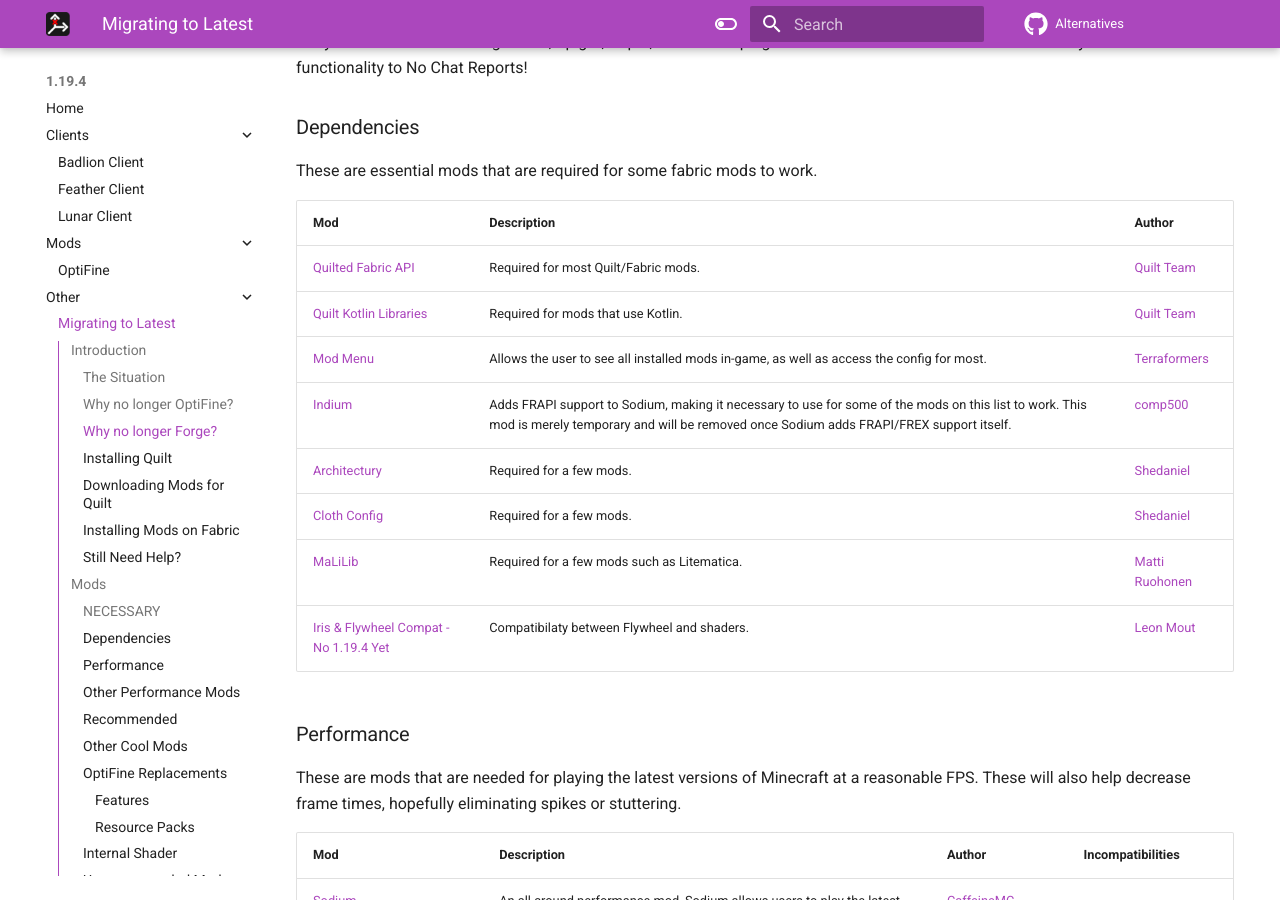
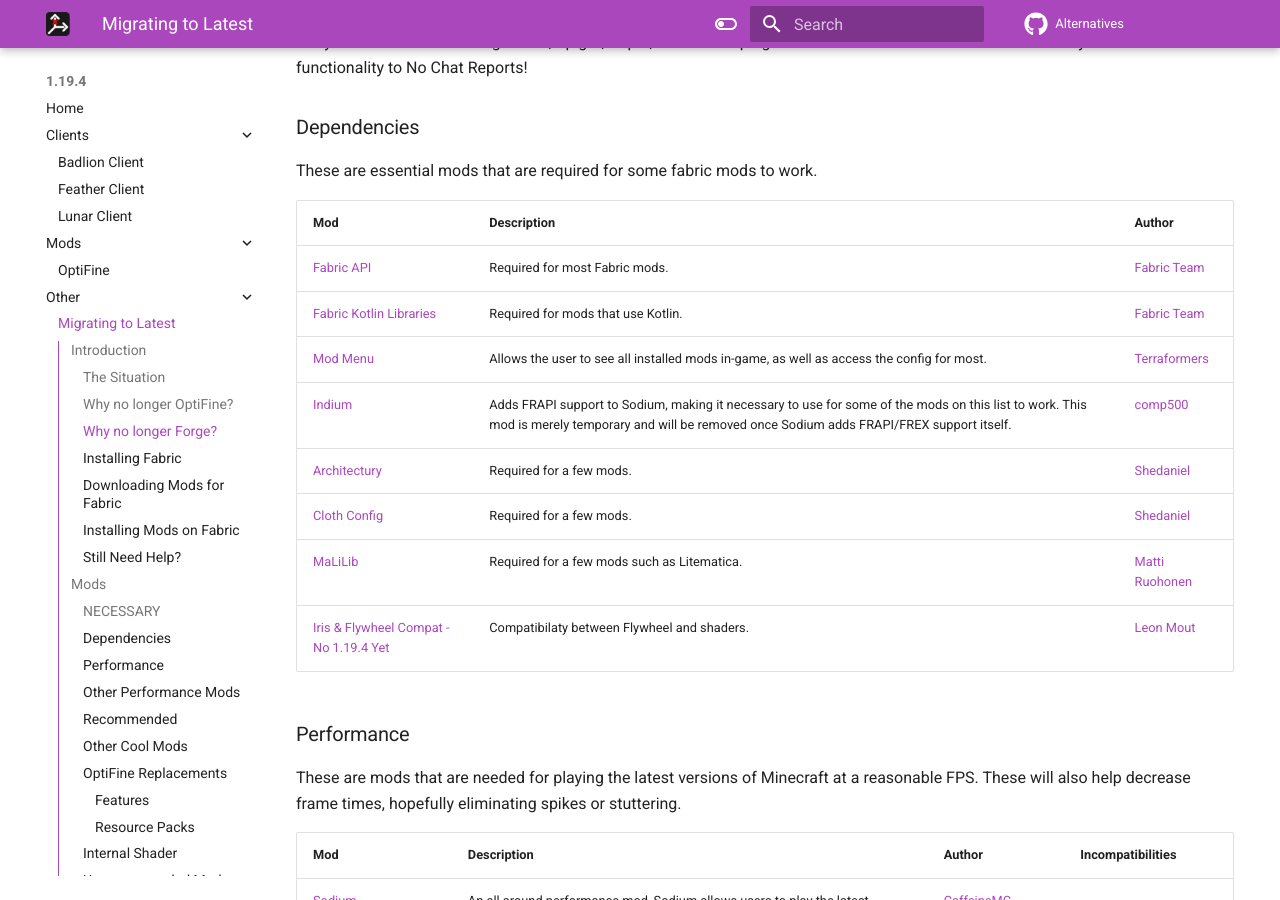
Before and after one commit to MicrocontrollersDev/Alternatives, an MkDocs documentation site: the page built from docs/latest/migrating.md, in a window 1280 px wide and 900 px high, scrolled down 890 px. Built offline with MkDocs 1.6.1 and Material for MkDocs 9.7.7, drawn with Linux system fonts in a browser that asks for light colours; comment, search, counter and statistics services are not loaded; some of the changed text lies outside the part shown.

Commit message:
remove quilt support

```diff
--- a/docs/latest/migrating.md
+++ b/docs/latest/migrating.md
@@ -20,9 +20,9 @@
 
     ### Why no longer Forge?
 
-    Forge has always been less than ideal for performance due to its large overhead for server-sided modding, which is not necessary for users wishing for a vanilla compatible experience. Fabric on the other hand is extremely lightweight and is practically identical to vanilla. It's also considered to be much easier to make mods for and is being used as the stepping stone for [Quilt](https://quiltmc.org/faq), an in-progress mod loader which will provide many more benefits to modders and users alike, which we will use in this guide instead of Fabric.
+    Forge has always been less than ideal for performance due to its large overhead for server-sided modding, which is not necessary for users wishing for a vanilla compatible experience. Fabric on the other hand is extremely lightweight and is practically identical to vanilla. It's also considered to be much easier to make mods for.
 
-    ### Installing Quilt
+    ### Installing Fabric
 
     Due to many issues with the official Minecraft launcher, we will not be using it. We will be using Prism Launcher instead, which is a much improved launcher that has many more features than the official Minecraft launcher and is made with mods in mind.
 
@@ -39,11 +39,11 @@
 
     Once this is completed, you can exit back to the main Prism Launcher menu. Click on the button at the top left that says "Add Instance". Name it whatever you want and giving a group for it is optional, but I do not recommend giving a group name until you need to better organize your instances.
 
-    Under the `Version` selector, find 1.19.3 and select it. Then in the `Mod Loader` tab directly underneath, choose Quilt. It will automatically choose the latest version of Quilt for 1.19.3 for you. Simply click "OK" to proceed. You should now be back on the main Prism page.
+    Under the `Version` selector, find 1.19.4 and select it. Then in the `Mod Loader` tab directly underneath, choose Fabric. It will automatically choose the latest version of Fabric for 1.19.4 for you. Simply click "OK" to proceed. You should now be back on the main Prism page.
 
-    ### Downloading Mods for Quilt
+    ### Downloading Mods for Fabric
 
-    This list currently consists of three different sources for mod downloads: Modrinth, GitHub, and CurseForge. This section will explain how to download mods from each of them. Also please note that all Fabric mods will work on Quilt!
+    This list currently consists of three different sources for mod downloads: Modrinth, GitHub, and CurseForge. This section will explain how to download mods from each of them.
 
     - Modrinth:
         - On the mod's page, click on the `Versions` tab. From there, you can see all versions of the mod. Make sure you download the correct one based on the Minecraft version and mod loader, click on the download icon for the newest version of the mod that fits both previous criteria.
@@ -53,7 +53,7 @@
             - If a link does not redirect you to the latest version but rather the main page, on the right side of the page, you should find a tag icon with the latest version.
 
     - CurseForge:
-        - Click on the `Files` tab. Look for the versions of the mod with the Minecraft version you desire and is for the Fabric or Quilt mod loader, and download the latest one. You can also press the `View All` button, then sort by mod loader or Minecraft version to make finding the correct jar easier.
+        - Click on the `Files` tab. Look for the versions of the mod with the Minecraft version you desire and is for the Fabric mod loader, and download the latest one. You can also press the `View All` button, then sort by mod loader or Minecraft version to make finding the correct jar easier.
 
     If you are using Prism Launcher, you can simply go to the mods menu for your instance and press the "Download Mods" button in the top right to search Modrinth and CurseForge directly inside the launcher.
 
@@ -95,8 +95,8 @@
 
 | Mod | Description | Author |
 | --- | --- | --- |
-| [Quilted Fabric API](https://modrinth.com/mod/qsl) | Required for most Quilt/Fabric mods. | [Quilt Team](https://github.com/QuiltMC) |
-| [Quilt Kotlin Libraries](https://modrinth.com/mod/qkl) | Required for mods that use Kotlin. | [Quilt Team](https://github.com/QuiltMC) |
+| [Fabric API](https://modrinth.com/mod/fabric-api) | Required for most Fabric mods. | [Fabric Team](https://github.com/FabricMC) |
+| [Fabric Kotlin Libraries](https://modrinth.com/mod/fabric-language-kotlin) | Required for mods that use Kotlin. | [Fabric Team](https://github.com/FabricMC) |
 | [Mod Menu](https://modrinth.com/mod/modmenu) | Allows the user to see all installed mods in-game, as well as access the config for most. | [Terraformers](https://github.com/TerraformersMC) |
 | [Indium](https://modrinth.com/mod/indium) | Adds FRAPI support to Sodium, making it necessary to use for some of the mods on this list to work. This mod is merely temporary and will be removed once Sodium adds FRAPI/FREX support itself. | [comp500](https://github.com/comp500) |
 | [Architectury](https://modrinth.com/mod/architectury-api) | Required for a few mods. | [Shedaniel](https://github.com/shedaniel) |
@@ -133,7 +133,6 @@
 | [Fastload - No 1.19.4 Yet](https://modrinth.com/mod/fastload) | Reduces world loading times. | [BumbleSoftware](https://github.com/BumbleSoftware) |
 | [FastQuit](https://modrinth.com/mod/fastquit) | Allows you to go back to the title screen while the world is still loading or saving. It is done in a way that prevents world corruption. | [KingContaria](https://github.com/KingContaria) |
 | [Noxesium](https://modrinth.com/mod/noxesium) | Contains several smaller performance improvements and also has many visual bug fixes for the MCCI server. | [Noxcrew](https://github.com/Noxcrew) |
-| [QuiltGoSlightlyFasterLol - No 1.19.4 Yet](https://modrinth.com/mod/quiltgoslighlyfasterlol) | Makes Quilt launch slightly faster. | [CoolMineman](https://github.com/CoolMineman) |
 | [Flywheel - No 1.19.4 Yet](https://www.curseforge.com/minecraft/mc-mods/flywheel) | Optimizes tile entity rendering. | [Jozufozu](https://github.com/Jozufozu) |
 
 ### Other Performance Mods
```
Also changed, not shown: other parts of docs/latest/migrating.md (+0 -2 lines).
